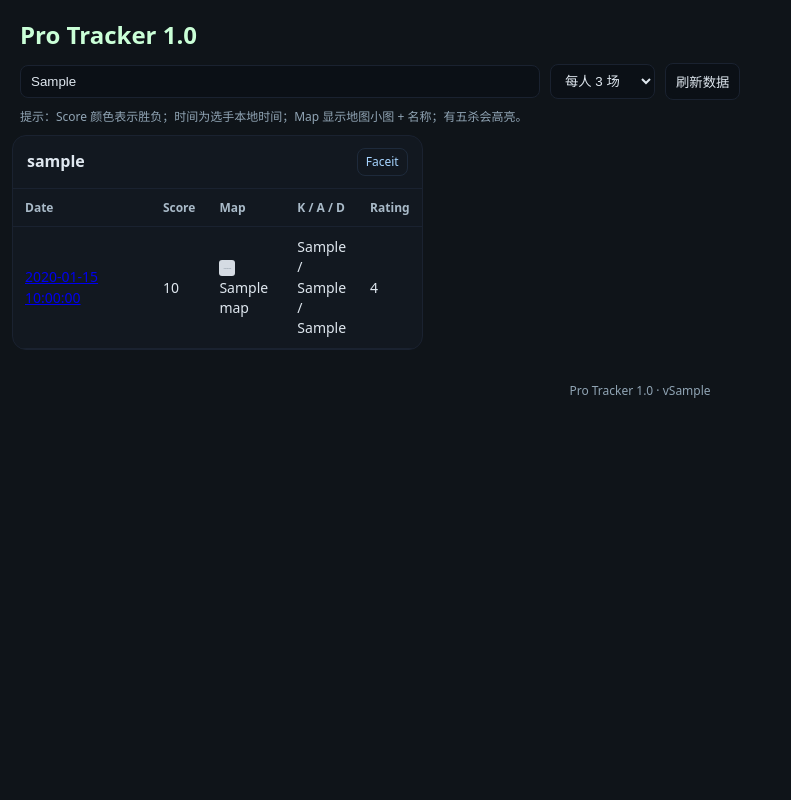
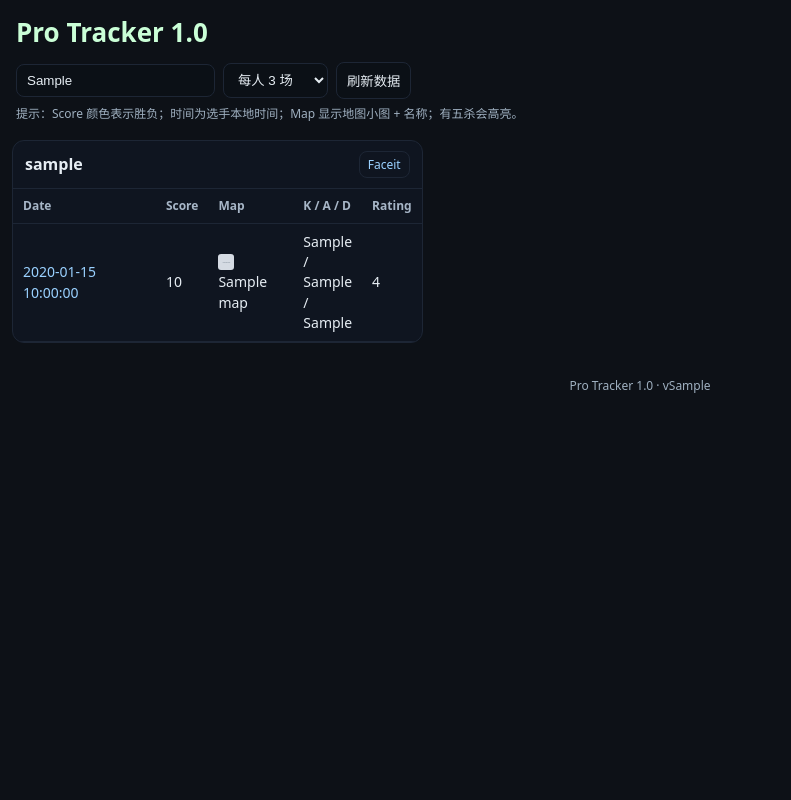
Before and after one commit to Bubbl666/ProTracker, a FastAPI app: template app/templates/index.html in a window 1280 px wide. Shown: the whole page, without its empty margins (0-791 px from the left). Run offline with FastAPI, Linux system fonts and the light colour scheme; the template is opened without the code that fills it: most values are stand-ins (such as "Sample title", 1, 10 or a date in 2020); grey boxes marked "Sample" are stand-in pictures.

Commit message:
Update index.html

```diff
--- a/app/templates/index.html
+++ b/app/templates/index.html
@@ -1,15 +1,67 @@
 <!DOCTYPE html>
 <html lang="zh-CN">
 <head>
-  <meta charset="utf-8" />
-  <meta name="viewport" content="width=device-width,initial-scale=1"/>
-  <title>Pro Tracker 1.0</title>
-  <link rel="stylesheet" href="/static/style.css" />
+<meta charset="utf-8"/>
+<meta name="viewport" content="width=device-width,initial-scale=1"/>
+<title>Pro Tracker 1.0</title>
+<style>
+  :root{
+    --bg:#0d1117; --card:#0f1520; --line:#1d2635; --text:#e6edf3; --muted:#9fb0c0;
+    --ok:#1cd16f; --bad:#ff6b6b; --link:#9ad1ff; --highlight:#fff49a;
+  }
+  *{box-sizing:border-box}
+  body{margin:0;background:var(--bg);color:var(--text);font:14px/1.45 system-ui,-apple-system,Segoe UI,Roboto,Ubuntu,"Helvetica Neue",Arial,"PingFang SC",sans-serif;}
+  a{color:var(--link);text-decoration:none}
+  a:hover{opacity:.9}
+  /* 顶部 */
+  .bar{padding:14px 16px 8px}
+  .bar h1{margin:0 0 10px;font-size:26px;color:#caffd7}
+  .ctrl{display:flex;gap:8px;align-items:center;margin-bottom:6px}
+  .ctrl input,.ctrl select,.ctrl button{
+    background:#0b1016;border:1px solid var(--line);color:var(--text);border-radius:8px;padding:8px 10px
+  }
+  .hint{color:var(--muted);font-size:12px}
+  /* 网格：限制每行最多 N 列 */
+  .grid{display:grid;gap:12px;padding:10px 12px 24px;
+        grid-template-columns: repeat(var(--max-cols), minmax(320px,1fr))}
+  @media (max-width:1600px){ .grid{grid-template-columns: repeat(4, minmax(320px,1fr));} }
+  @media (max-width:1300px){ .grid{grid-template-columns: repeat(3, minmax(320px,1fr));} }
+  @media (max-width:980px) { .grid{grid-template-columns: repeat(2, minmax(300px,1fr));} }
+  @media (max-width:680px) { .grid{grid-template-columns: repeat(1, minmax(260px,1fr));} }
+
+  /* 卡片表格风格（干净） */
+  .card{background:var(--card);border:1px solid var(--line);border-radius:12px;overflow:hidden}
+  .head{display:flex;justify-content:space-between;align-items:center;padding:10px 12px;border-bottom:1px solid var(--line)}
+  .head h2{margin:0;font-size:16px}
+  .faceit{font-size:12px;border:1px solid var(--line);padding:4px 8px;border-radius:8px}
+
+  table{width:100%;border-collapse:collapse}
+  thead th{font-size:12px;color:#a7b6c7;text-align:left;padding:8px 10px;border-bottom:1px solid var(--line)}
+  tbody td{padding:8px 10px;border-bottom:1px solid var(--line);vertical-align:middle}
+
+  /* 列宽＆左对齐（紧凑） */
+  .c-date{width:40%}
+  .c-score{width:12%}
+  .c-map{width:22%}
+  .c-kad{width:16%}
+  .c-rating{width:10%}
+
+  .win{color:var(--ok);font-weight:700}
+  .loss{color:var(--bad);font-weight:700}
+
+  .map-icon{width:16px;height:16px;border-radius:3px;vertical-align:-3px;margin-right:6px;object-fit:cover}
+
+  /* 五杀高亮：除 score 外的整行文字提亮 */
+  tr.highlight td:not(.c-score){ color: var(--highlight); }
+
+  .foot{padding:10px 16px;color:var(--muted);font-size:12px;text-align:center}
+</style>
 </head>
 <body>
-  <header class="topbar">
+
+  <div class="bar">
     <h1>Pro Tracker 1.0</h1>
-    <form class="controls" method="get" action="/">
+    <form class="ctrl" method="get" action="/">
       <input type="text" name="players" value="{{ query_players }}" placeholder="玩家昵称，逗号分隔">
       <select name="limit">
         {% for n in [3,5,10,15,20] %}
@@ -19,47 +71,45 @@
       <button type="submit">刷新数据</button>
     </form>
     <div class="hint">提示：Score 颜色表示胜负；时间为选手本地时间；Map 显示地图小图 + 名称；有五杀会高亮。</div>
-  </header>
+  </div>
 
   <main class="grid" style="--max-cols: {{ max_cols }};">
     {% for p in panels %}
-    <section class="player-card">
-      <div class="card-head">
+    <section class="card">
+      <div class="head">
         <h2>{{ p.nickname }}</h2>
-        <a class="faceit-link" href="{{ p.faceit_url }}" target="_blank">Faceit</a>
+        <a class="faceit" href="{{ p.faceit_url }}" target="_blank">Faceit</a>
       </div>
 
-      <table class="matches">
+      <table>
         <thead>
           <tr>
-            <th class="col-date">Date</th>
-            <th class="col-score">Score</th>
-            <th class="col-map">Map</th>
-            <th class="col-kad">K / A / D</th>
-            <th class="col-rating">Rating</th>
+            <th class="c-date">Date</th>
+            <th class="c-score">Score</th>
+            <th class="c-map">Map</th>
+            <th class="c-kad">K / A / D</th>
+            <th class="c-rating">Rating</th>
           </tr>
         </thead>
         <tbody>
-        {% for m in p.matches %}
+          {% for m in p.matches %}
           <tr class="{% if m.highlight %}highlight{% endif %}">
-            <td class="col-date"><a href="{{ m.match_link }}" target="_blank">{{ m.date }}</a></td>
-            <td class="col-score {{ m.result_class }}">{{ m.score }}</td>
-            <td class="col-map">
-              <img src="{{ m.map_img }}" alt="map" class="map-icon">
+            <td class="c-date"><a href="{{ m.match_link }}" target="_blank">{{ m.date }}</a></td>
+            <td class="c-score {{ m.result_class }}">{{ m.score }}</td>
+            <td class="c-map">
+              <img class="map-icon" src="{{ m.map_img }}" alt="">
               {{ m.map }}
             </td>
-            <td class="col-kad">{{ m.k }} / {{ m.a }} / {{ m.d }}</td>
-            <td class="col-rating">{{ m.rating }}</td>
+            <td class="c-kad">{{ m.k }} / {{ m.a }} / {{ m.d }}</td>
+            <td class="c-rating">{{ m.rating }}</td>
           </tr>
-        {% endfor %}
+          {% endfor %}
         </tbody>
       </table>
     </section>
     {% endfor %}
   </main>
 
-  <footer class="footer">
-    <span>Pro Tracker 1.0 · v{{ app_version }}</span>
-  </footer>
+  <div class="foot">Pro Tracker 1.0 · v{{ app_version }}</div>
 </body>
 </html>
```
